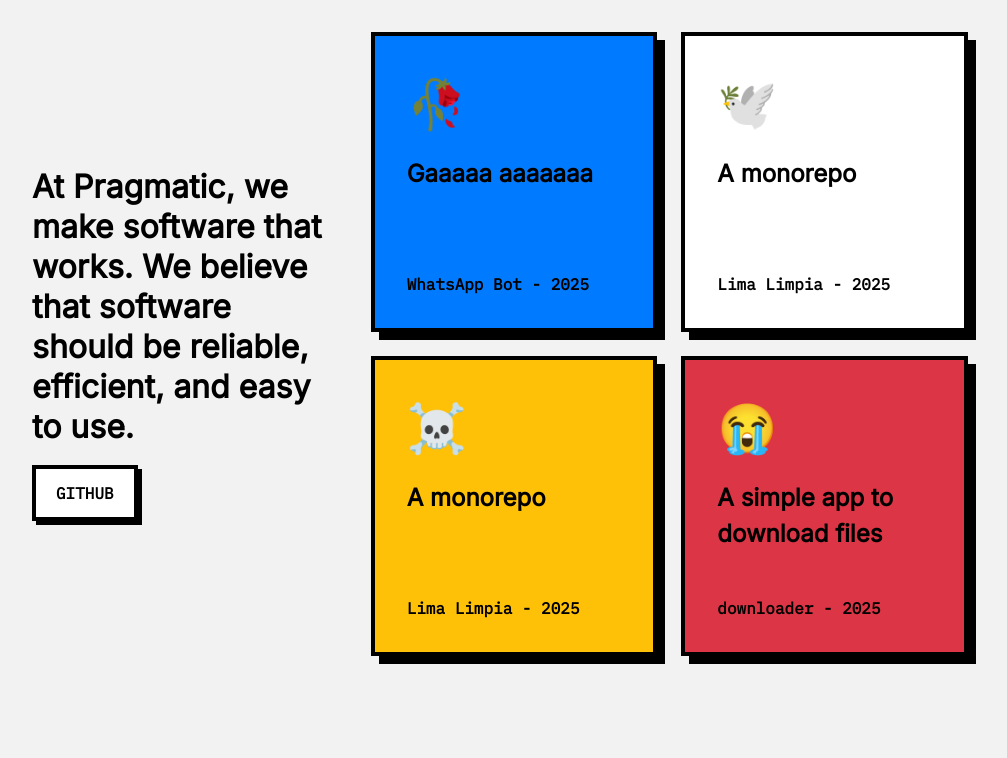
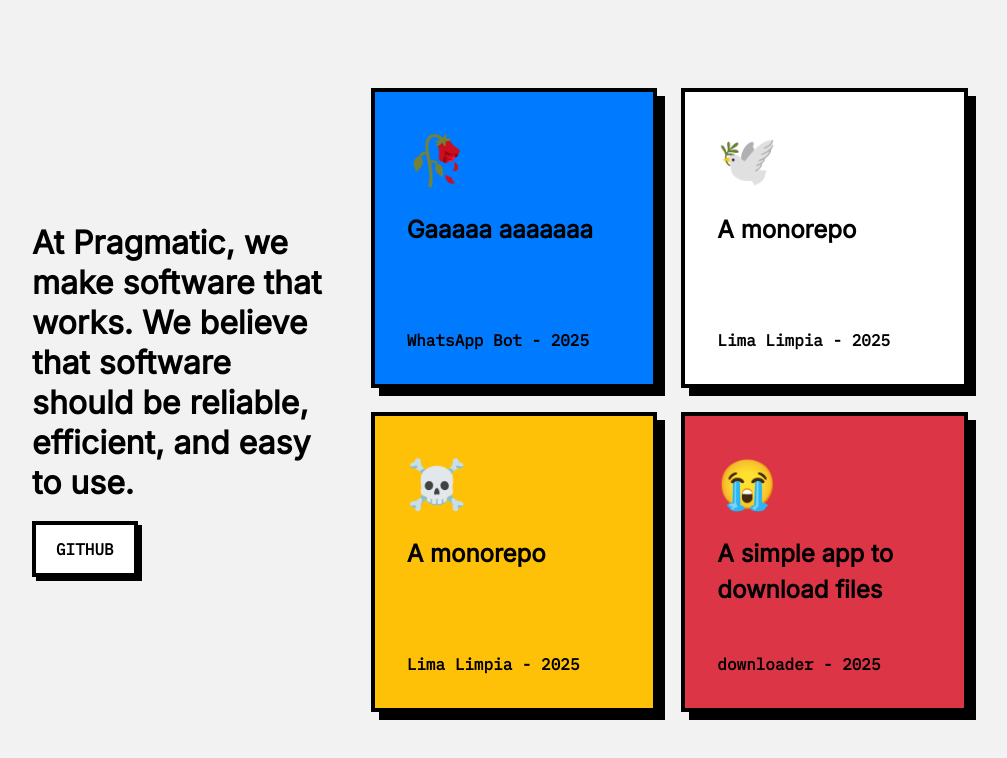
Before and after one commit to empiricalhq/empiricalhq.github.io, a React (Vite) app: page / in a window 1280 px wide. Shown: the top 758 px of the page, without its empty margins (140-1147 px from the left). Built offline with nearby package versions, Linux system fonts and the light colour scheme.

Commit message:
fixed ui
Co-authored-by: Don David <dadch1404@gmail.com>

```diff
--- a/src/styles/reset.css
+++ b/src/styles/reset.css
@@ -17,6 +17,8 @@
 body {
   line-height: 1.5;
   -webkit-font-smoothing: antialiased;
+  min-height: 100vh;
+  align-content: center;
 }
 
 img,
```
